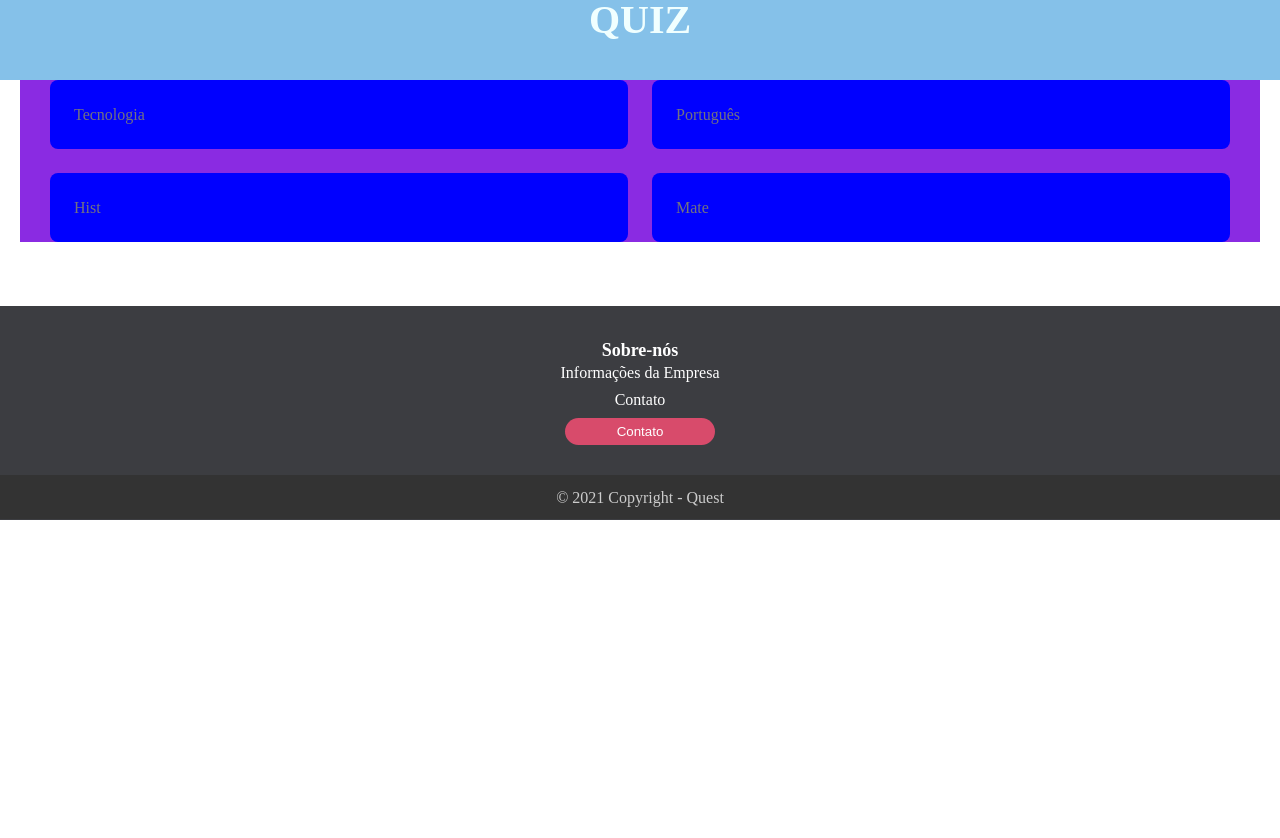
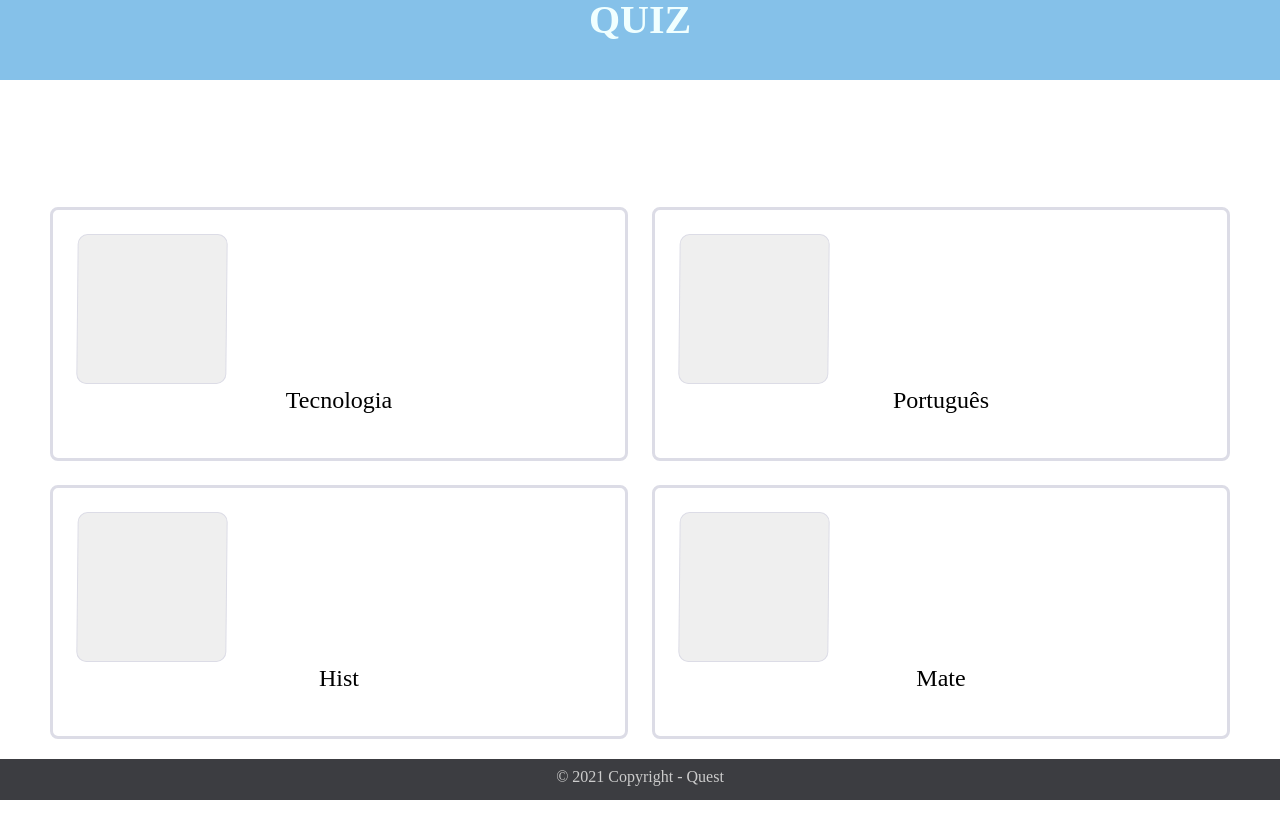
Before and after one commit to nascitonicholas/Quest-Frontend, a React (Create React App) app: page /jogo in a window 1280 px wide. Shown: the top 838 px of the page. Before the commit the page ends 800 px from the top, so only its background shows below. Built offline with nearby package versions, Linux system fonts and the light colour scheme.

Commit message:
Ordenação dos quadrados

```diff
--- a/src/shared/components/Footer/footer.css
+++ b/src/shared/components/Footer/footer.css
@@ -1,62 +1,18 @@
 #Footer {
   background-color: #3c3d41;
+  height: 5%;
+  width: 100%;
   color: white;
   padding-top: 0px;
-  margin-top: 5%;
+  margin-top: 40px;
   padding-block-end: 1px;
-}
-
-#Footer .container{
-  padding-block-start: 5px;
-  padding-block-end: 10px;
-}
-#Footer .footer-copyright {
-  background-color: #333333;
-  padding-top: 5px;
-  padding-bottom: 3px;
+  position: fixed;
+  bottom: 0;
+  left: 0;
   text-align: center;
-}
-
-#Footer .row {
-  margin-bottom: 20px;
 }
 
 #Footer .footer-copyright p {
   margin: 10px;
   color: #ccc;
 }
-
-#Footer .container .conteudo{
-  text-align: center;
-}
-
-#Footer ul {
-  list-style-type: none;
-  padding-left: 0;
-  line-height: 1.7;
-}
-
-#Footer h5 {
-  font-size: 18px;
-  color: white;
-  font-weight: bold;
-  margin-top: 30px;
-  align-items: center;
-}
-
-#Footer a {
-  color: #d2d1d1;
-  text-decoration: none;
-}
-
-#Footer .btn {
-  color: white;
-  background-color: #d84b6b;
-  border-radius: 20px;
-  border: none;
-  width: 150px;
-  display: block;
-  margin: 0 auto;
-  margin-top: 5px;
-  line-height: 25px;
-}
--- a/src/shared/components/Footer/footer.js
+++ b/src/shared/components/Footer/footer.js
@@ -5,20 +5,6 @@ export default function Footer() {
 
   return (
     <footer id="Footer">
-      <div class="container">
-        <div class="row">
-          <div class="conteudo">
-            <h5>Sobre-nós</h5>
-            <ul>
-              <li>Informações da Empresa</li>
-              <li>Contato</li>
-            </ul>
-            <a href="">
-              <button type="button" class="btn btn-default">Contato</button>
-            </a>
-          </div>
-        </div>
-      </div>
       <div class="footer-copyright">
         <p>© 2021 Copyright - Quest</p>
       </div>
--- a/src/shared/components/Quadrados/quadrados.css
+++ b/src/shared/components/Quadrados/quadrados.css
@@ -1,9 +1,9 @@
 .quadrado-container {
   width: 100%;
+  height: 820px;
   max-width: 1180px;
   padding: 0 30px;
   margin: auto;
-  background-color: blueviolet;
 }
 
 .quadrado-container h1 {
@@ -19,27 +19,12 @@
 }
 
 .quadrado-container ul li {
-  background: blue;
+  border: 3px solid #dcdce6;
+  height: 200px;
   padding: 24px;
   border-radius: 8px;
   position: relative;
-}
-
-.quadrado-containerul ul li button {
-  position: absolute;
-  right: 24px;
-  top: 24px;
-  border: 0;
-}
-
-.quadrado-container ul li button:hover {
-  opacity: 0.8;
-}
-
-.quadrado-container ul li strong {
-  display: block;
-  margin-bottom: 16px;
-  color: 0.41414d;
+  top: 50%;
 }
 
 .quadrado-container ul li p + strong {
@@ -47,36 +32,26 @@
 }
 
 .quadrado-container ul li p {
-  color: #737380;
+  color: #000;
+  text-align: center;
+  line-height: 30px;
+  font-size: 24px;
+}
+
+.quadrado-container ul li button {
   line-height: 21px;
   font-size: 16px;
 }
 
 .quadrado-container ul button {
-  height: 41px;
-  width: 134px;
-  border-radius: 4px;
+  height: 150px;
+  width: 150px;
+  border-radius: 10px;
   border: 1px solid #dcdce6;
-  background: #e02041;
-  margin-left: 6px;
-  margin-top: 10px;
+
   transition: border-color 0.2s;
   mix-blend-mode: normal;
-  border-radius: 20.1838px;
   transform: matrix(1, 0, -0.01, 1, 0, 0);
-}
-
-.quadrado-container ul button a {
-  font-family: NATS;
-  font-style: normal;
-  font-weight: normal;
-  font-size: 15px;
-  color: #000;
-  align-items: center;
-  text-decoration: none;
-  width: 6px;
-  margin-left: auto;
-  margin-top: 0;
 }
 
 .quadrado-container ul button:hover {
--- a/src/shared/components/Quadrados/quadrados.js
+++ b/src/shared/components/Quadrados/quadrados.js
@@ -2,6 +2,8 @@ import React from 'react';
 import './quadrados.css'
 
 export default function CriaQuadrados({itens, page}) {
+
+  const buttonColor = ['#FF0000','#6A5ACD','#FFD700','#00BFFF'];
 
   switch (page) {
     case 'Categorias':
@@ -10,6 +12,7 @@ export default function CriaQuadrados({itens, page}) {
           <ul>
             {itens.map(item => (
               <li>
+                <button style={{background: `buttonColor[0]` }} onClick={handle}></button>
                 <p>{item}</p>
               </li>
             ))}
@@ -30,3 +33,7 @@ export default function CriaQuadrados({itens, page}) {
       );
   };
 }
+
+function handle() {
+
+}
```
